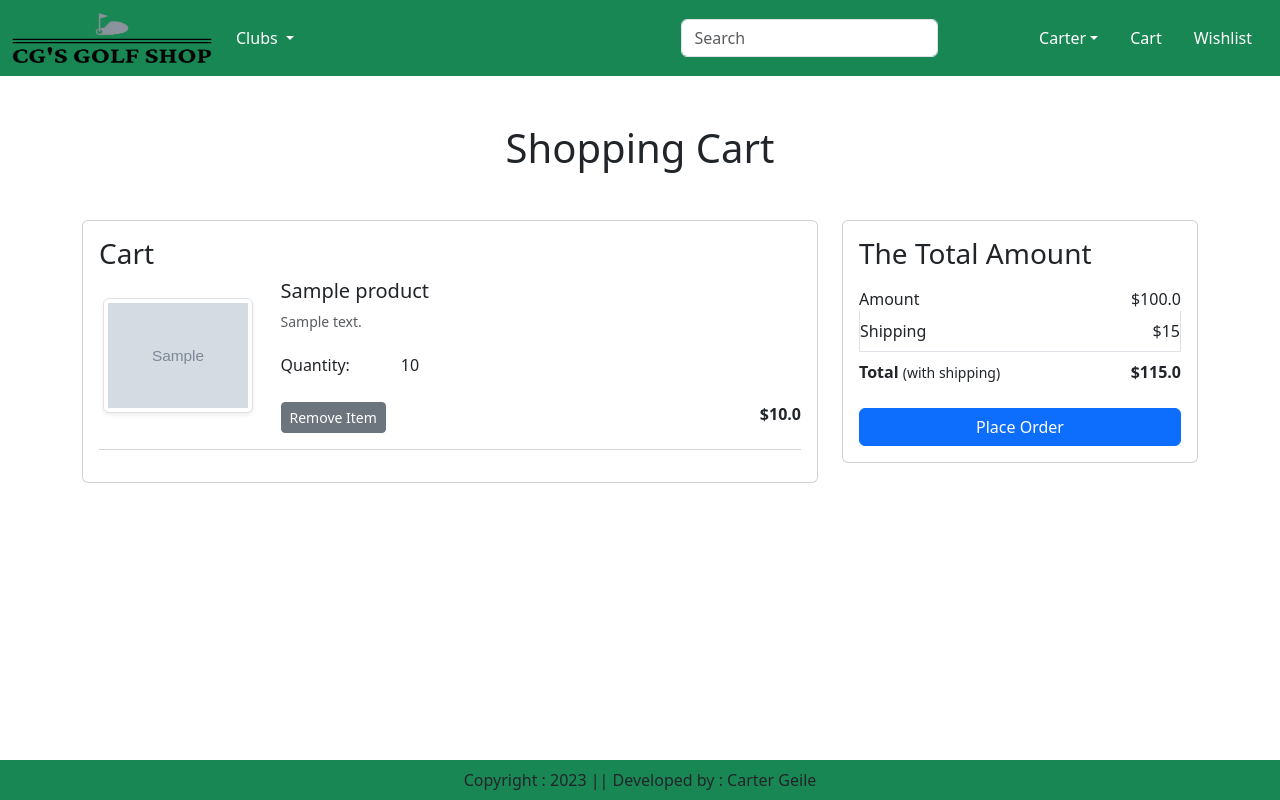
After one commit to cartergeile/project4, a Django app: page /cart/ in a window 1280 px wide. The commit adds this page. Run offline with Django 4.2, Linux system fonts and the light colour scheme; a user stored in the database is signed in; tables that the repository leaves empty hold one stand-in row (values such as "Sample post"); grey boxes marked "Sample" are stand-in pictures; some libraries are stand-ins or nearby versions; some web fonts are replaced.

Commit message:
adds the add to cart functionality and cart template

```diff
--- a/capstone-project/main_app/admin.py
+++ b/capstone-project/main_app/admin.py
@@ -1,7 +1,8 @@
 from django.contrib import admin
-from . models import Product, Customer
+from . models import Cart, Product, Customer
 
 # Register your models here.
 
 admin.site.register(Product)
 admin.site.register(Customer)
+admin.site.register(Cart)
--- a/capstone-project/main_app/models.py
+++ b/capstone-project/main_app/models.py
@@ -24,3 +24,12 @@ class Customer(models.Model):
     name = models.CharField(max_length=150)
     def __str__(self):
         return self.name
+
+class Cart(models.Model):
+    user = models.ForeignKey(User, on_delete=models.CASCADE)
+    product = models.ForeignKey(Product, on_delete=models.CASCADE)
+    quantity = models.PositiveIntegerField(default=1)
+
+    @property
+    def total_cost(self):
+        return self.quantity * self.product.price
--- /dev/null
+++ b/capstone-project/main_app/templates/main_app/addtocart.html
@@ -0,0 +1,63 @@
+{% extends 'main_app/base.html' %}
+{% load static %}
+{% block title %}Cart{% endblock title%}
+
+{% block main-content %}
+<div class="container my-5">
+  <div class="row">
+    {% if cart %}
+    <h1 class="text-center mb-5">Shopping Cart</h1>
+    <div class="col-sm-8">
+      <div class="card">
+        <div class="card-body">
+          <h3>Cart</h3>
+          {% for item in cart %}
+          <div class="row">
+            <div class="col-sm-3 text-center align-self-center"><img src="{{item.product.product_image.url}}" alt="" srcset="" class="img-fluid img-thumbnail shadow-sm" height="150" width="150"></div>
+            <div class="col-sm-9">
+              <div>
+                <h5>{{item.product.name}}</h5>
+                <p class="mb-2 text-muted small">{{item.product.description}}</p>
+                <div class="my-3">
+                  <label for="quantity">Quantity:</label>
+                  <a class="minus-cart btn" pid={{item.product.id}}><i class="fas fa-minus-square fa-lg"></i></a>
+                    <span id="quantity">{{item.quantity}}</span>
+                    <a class="plus-cart btn" pid={{item.product.id}}><i class="fas fa-plus-square fa-lg"></i></a>
+                </div>
+                <div class="d-flex justify-content-between">
+                  <a href="#" class="remove-cart btn btn-sm btn-secondary mr-3" pid={{item.product.id}}>Remove Item </a>
+                  <p class="mb-0"><span><strong>${{item.product.price}}</strong></span></p>
+                </div>
+              </div>
+            </div>
+          </div>
+          <hr class="text-muted">
+          {% endfor %}
+        </div>
+      </div>
+    </div>
+
+    <div class="col-sm-4">
+      <div class="card">
+        <div class="card-body">
+          <h3>The Total Amount</h3>
+          <ul class="list-group">
+            <li class="list-group-item d-flex justify-content-between align-items-center border-0 px-0 pb-0">Amount<span id="amount">${{amount}}</span></li>
+            <li class="list-group-item d-flex justify-content-between align-items-center px-0">Shipping<span>$15</span></li>
+            <li class="list-group-item d-flex justify-content-between align-items-center border-0 px-0 mb-3">
+              <div>
+                <strong>Total</strong> <small>(with shipping)</small>
+              </div>
+              <span id="totalamount"><strong>${{totalamount}}</strong></span>
+            </li>
+          </ul>
+          <div class="d-grid"><a href="{% url 'checkout' %}" class="btn btn-primary">Place Order</a></div>
+        </div>
+      </div>
+    </div>
+    {% else %}
+      <h1 class="text-center mb-5">Cart is Empty</h1>
+    {% endif %}
+  </div>
+</div>
+{% endblock main-content %}
--- a/capstone-project/main_app/templates/main_app/base.html
+++ b/capstone-project/main_app/templates/main_app/base.html
@@ -60,7 +60,7 @@
           </ul>
         </li>
         <li class="nav-item mx-2">
-          <a href="#" class="nav-link text-white">Cart</a>
+          <a href="{% url 'showcart' %}" class="nav-link text-white">Cart</a>
         </li>
         <li class="nav-item mx-2">
           <a href="#" class="nav-link text-white">Wishlist</a>
@@ -91,9 +91,9 @@
 
   <script src=https://cdnjs.cloudflare.com/ajax/libs/jquery/3.6.3/jquery.min.js></script>
 
-  <script script="{% static 'main_app/js/owl.carousel.min.js' %}"></script>
-  <script script="{% static 'main_app/js/all.min.js' %}"></script>
-  <script script="{% static 'main_app/js/myscript.js' %}"></script>
+  <script src="{% static 'main_app/js/owl.carousel.min.js' %}"></script>
+  <script src="{% static 'main_app/js/all.min.js' %}"></script>
+  <script src="{% static 'main_app/js/myscript.js' %}"></script>
 
 </body>
 </html>
--- a/capstone-project/main_app/urls.py
+++ b/capstone-project/main_app/urls.py
@@ -14,12 +14,17 @@ urlpatterns = [
     path('address/', views.address, name='address'),
     path('updateAddress/<int:pk>', views.updateAddress.as_view(), name='updateAddress'),
 
+    path('add-to-cart/', views.add_to_cart, name='add-to-cart'),
+    path('cart/', views.show_cart, name='showcart'),
+    path('checkout/', views.show_cart, name='checkout'),
+
     # login auth
     path('signup', views.CustomerRegistrationView.as_view(), name='signup'),
     path('accounts/login/', auth_view.LoginView.as_view(template_name='main_app/login.html', authentication_form=LoginForm), name='login'),
     path('passwordchange/', auth_view.PasswordChangeView.as_view(template_name='main_app/changepassword.html', form_class=MyPasswordChangeForm, success_url='/passwordchangedone'), name='passwordchange'),
     path('passwordchangedone', auth_view.PasswordChangeDoneView.as_view(template_name='main_app/passwordchangedone.html'), name='passwordchangedone'),
     path('logout/', auth_view.LogoutView.as_view(next_page='login'), name='logout'),
+
 
     # password reset
     path('password-reset/', auth_view.PasswordResetView.as_view(template_name='main_app/password_reset.html', form_class=MyPasswordResetForm), name='password_reset'),
--- a/capstone-project/main_app/views.py
+++ b/capstone-project/main_app/views.py
@@ -1,7 +1,7 @@
 from django.db.models import Count
 from django.shortcuts import render, redirect
 from django.views import View
-from . models import Product, Customer
+from . models import Cart, Product, Customer
 from . forms import CustomerProfileForm, CustomerRegistrationForm
 from django.contrib import messages
 
@@ -75,3 +75,20 @@ class updateAddress(View):
         else:
             messages.warning(request, "Something went wrong please try again")
         return redirect("address")
+
+def add_to_cart(request):
+    user=request.user
+    product_id=request.GET.get('prod_id')
+    product = Product.objects.get(id=product_id)
+    Cart(user=user, product=product).save()
+    return redirect("/cart")
+
+def show_cart(request):
+    user = request.user
+    cart = Cart.objects.filter(user=user)
+    amount = 0
+    for p in cart:
+        value = p.quantity * p.product.price
+        amount = amount + value
+    totalamount = amount + 15
+    return render(request, 'main_app/addtocart.html', locals())
```
Also changed, not shown: capstone-project/main_app/templates/main_app/productdetail.html (+8 -5 lines), capstone-project/main_app/migrations/0003_cart.py (added).
